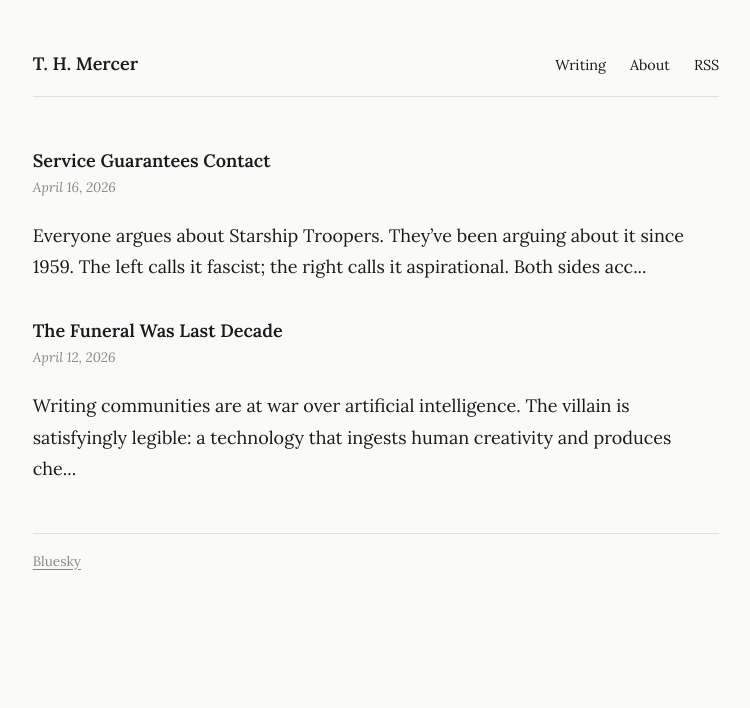
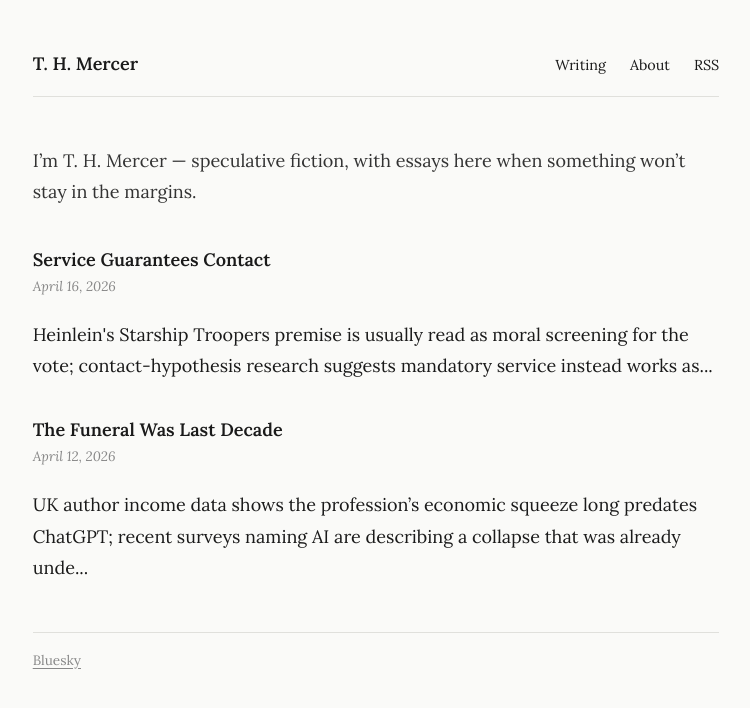
Before and after one commit to thmercer/thmercer.github.io, a Jekyll site: the page built from index.md, in a window 1280 px wide. Shown: the top 708 px of the page, without its empty margins (264-1014 px from the left). Built offline with Jekyll 4.4.1, drawn with Linux system fonts in a browser that asks for light colours.

Commit message:
Update site configuration and content: refine site description, enhance homepage introduction, improve navigation links with relative URLs, and add excerpts to recent posts for better context.

```diff
--- a/_config.yml
+++ b/_config.yml
@@ -1,5 +1,5 @@
 title: T. H. Mercer
-description: Fiction.
+description: Speculative fiction and occasional essays by T. H. Mercer.
 url: "https://thmercer.github.io"
 permalink: /:year/:slug/
 markdown: kramdown
--- a/_layouts/default.html
+++ b/_layouts/default.html
@@ -11,17 +11,18 @@
   {% seo %}
 </head>
 <body>
+  <a class="skip-link" href="#main">Skip to content</a>
   <header>
-    <a href="/" class="site-title">{{ site.title }}</a>
+    <a href="{{ '/' | relative_url }}" class="site-title">{{ site.title }}</a>
     <nav>
-      <a href="/">Writing</a>
-      <a href="/about">About</a>
-      <a href="/feed.xml">RSS</a>
+      <a href="{{ '/' | relative_url }}">Writing</a>
+      <a href="{{ '/about/' | relative_url }}">About</a>
+      <a href="{{ '/feed.xml' | relative_url }}">RSS</a>
     </nav>
   </header>
-  <main>{{ content }}</main>
+  <main id="main">{{ content }}</main>
   <footer>
-    <a href="https://bsky.app/profile/thmercer.bsky.social" target="_blank" rel="noopener">Bluesky</a>
+    <a href="https://bsky.app/profile/thmercer.bsky.social" target="_blank" rel="noopener me">Bluesky</a>
   </footer>
 </body>
 </html>
--- a/_posts/2026-04-12-the-funeral-was-last-decade.md
+++ b/_posts/2026-04-12-the-funeral-was-last-decade.md
@@ -2,6 +2,7 @@
 layout: post
 title: "The Funeral Was Last Decade"
 date: 2026-04-12
+excerpt: "UK author income data shows the profession’s economic squeeze long predates ChatGPT; recent surveys naming AI are describing a collapse that was already underway."
 ---
 
 Writing communities are at war over artificial intelligence. The villain is satisfyingly legible: a technology that ingests human creativity and produces cheaper approximations of it. If you write with AI, you've felt the heat. You've been called a fraud, a scab, a collaborator in the destruction of a profession that matters.
@@ -49,3 +50,9 @@ The human contribution is not editing AI prose. It is the willingness to reach f
 Writing as a practice will survive; humans need to make meaning through language regardless of economics. Writing as a profession is probably gone for good. AI showed up after the funeral and got blamed for the body.
 
 The only question is whether what you build next is worth reading.
+
+## Sources
+
+- [UK Authors’ Earnings and Contracts 2022](https://www.create.ac.uk/blog/2022/12/07/uk-authors-earnings-and-contracts-2022-a-survey-of-60000-writers/) — CREATe report for the ALCS; includes the longitudinal series (from 2006) behind the income figures above.
+- [Society of Authors, report on the AI and copyright consultation](https://societyofauthors.org/2025/03/26/soa-report-into-authors-views-on-the-ai-and-copyright-consultation/) — 2025 member survey and write-up in the same news cycle as the “AI harmed earnings” headlines referenced in the essay.
+- [The Long Tail](https://en.wikipedia.org/wiki/The_Long_Tail) — concise overview of Chris Anderson’s thesis as it relates to digital distribution and “head vs. tail” market structure.
--- a/_posts/2026-04-16-service-guarantees-contact.md
+++ b/_posts/2026-04-16-service-guarantees-contact.md
@@ -2,6 +2,7 @@
 layout: post
 title: "Service Guarantees Contact"
 date: 2026-04-16
+excerpt: "Heinlein's Starship Troopers premise is usually read as moral screening for the vote; contact-hypothesis research suggests mandatory service instead works as structured, high-stakes exposure across lines that would otherwise stay sorted."
 ---
 
 Everyone argues about *Starship Troopers*. They've been arguing about it since 1959\. The left calls it fascist; the right calls it aspirational. Both sides accept Robert Heinlein's premise without questioning it: that mandatory federal service, as a prerequisite for the franchise, works because it screens for civic virtue. The Federation's citizens earn the vote by demonstrating that they value the group above themselves. Sacrifice reveals character. Service proves worthiness.
@@ -43,3 +44,11 @@ Heinlein built a fictional society where service produced functional democracy a
 We had an institution that did this, imperfectly and inequitably, for decades. We eliminated it in 1973 and replaced it with nothing. The polarization curve that followed is not mysterious if you take the contact mechanism seriously. Neither is the fact that no one in a position to restore it has sufficient incentive to try.
 
 Heinlein's question was whether citizens should earn the franchise through service. The better question: can a democracy survive without forcing its citizens to know each other?
+
+## Sources
+
+- [Contact hypothesis](https://en.wikipedia.org/wiki/Contact_hypothesis) — readable summary of Allport’s line of work; for meta-analytic treatment see Pettigrew & Tropp (2006) and later updates.
+- [Chagai Weiss — compulsory military service and affective polarization](https://cddrl.fsi.stanford.edu/events/compulsory-military-service-reduces-affective-polarization) — Stanford Freeman Spogli Institute event describing the European RD design referenced above (with pointers to working papers and published versions).
+- [Papadakis, *The Political Impact of Conscription*](https://thesis.eur.nl/pub/70224) — Erasmus University thesis on conscription and political outcomes; one accessible entry point in the same research ecosystem as the populism / parochialism claim in the essay.
+- [H.R.163 (108th Congress)](https://www.congress.gov/bill/108th-congress/house-bill/163) — early “universal service” / conscription-related legislation associated with Representative Rangel’s repeated introductions in the 2000s–2010s.
+- [Carnegie Corporation, national service initiative](https://www.carnegie.org/news/articles/new-support-state-and-national-service-carnegie-corporation-new-york/) — reporting on contemporary national-service coalitions and convenings in the same policy conversation as the 2025 summit mentioned above.
--- a/assets/css/main.css
+++ b/assets/css/main.css
@@ -13,6 +13,47 @@ body {
 
 a { color: inherit; text-underline-offset: 3px; }
 a:hover { opacity: 0.6; }
+a:focus-visible {
+  outline: 2px solid currentColor;
+  outline-offset: 3px;
+  opacity: 1;
+}
+a:focus:not(:focus-visible) { outline: none; }
+
+.skip-link {
+  position: absolute;
+  width: 1px;
+  height: 1px;
+  padding: 0;
+  margin: -1px;
+  overflow: hidden;
+  clip: rect(0, 0, 0, 0);
+  white-space: nowrap;
+  border: 0;
+}
+.skip-link:focus {
+  position: fixed;
+  top: 1rem;
+  left: 1rem;
+  z-index: 1000;
+  width: auto;
+  height: auto;
+  margin: 0;
+  padding: 0.5rem 1rem;
+  overflow: visible;
+  clip: auto;
+  white-space: normal;
+  background: #1a1a1a;
+  color: #fafaf8;
+  text-decoration: none;
+  font-size: 0.9rem;
+  border-radius: 2px;
+}
+
+.site-intro {
+  margin-bottom: 2.25rem;
+  color: #333;
+}
 
 header {
   display: flex;
--- a/index.md
+++ b/index.md
@@ -1,6 +1,8 @@
 ---
 layout: default
 ---
+
+<p class="site-intro">I’m T. H. Mercer — speculative fiction, with essays here when something won’t stay in the margins.</p>
 
 {% assign posts = site.posts %}
 {% if posts.size > 0 %}
```
Also changed, not shown: README.md.
